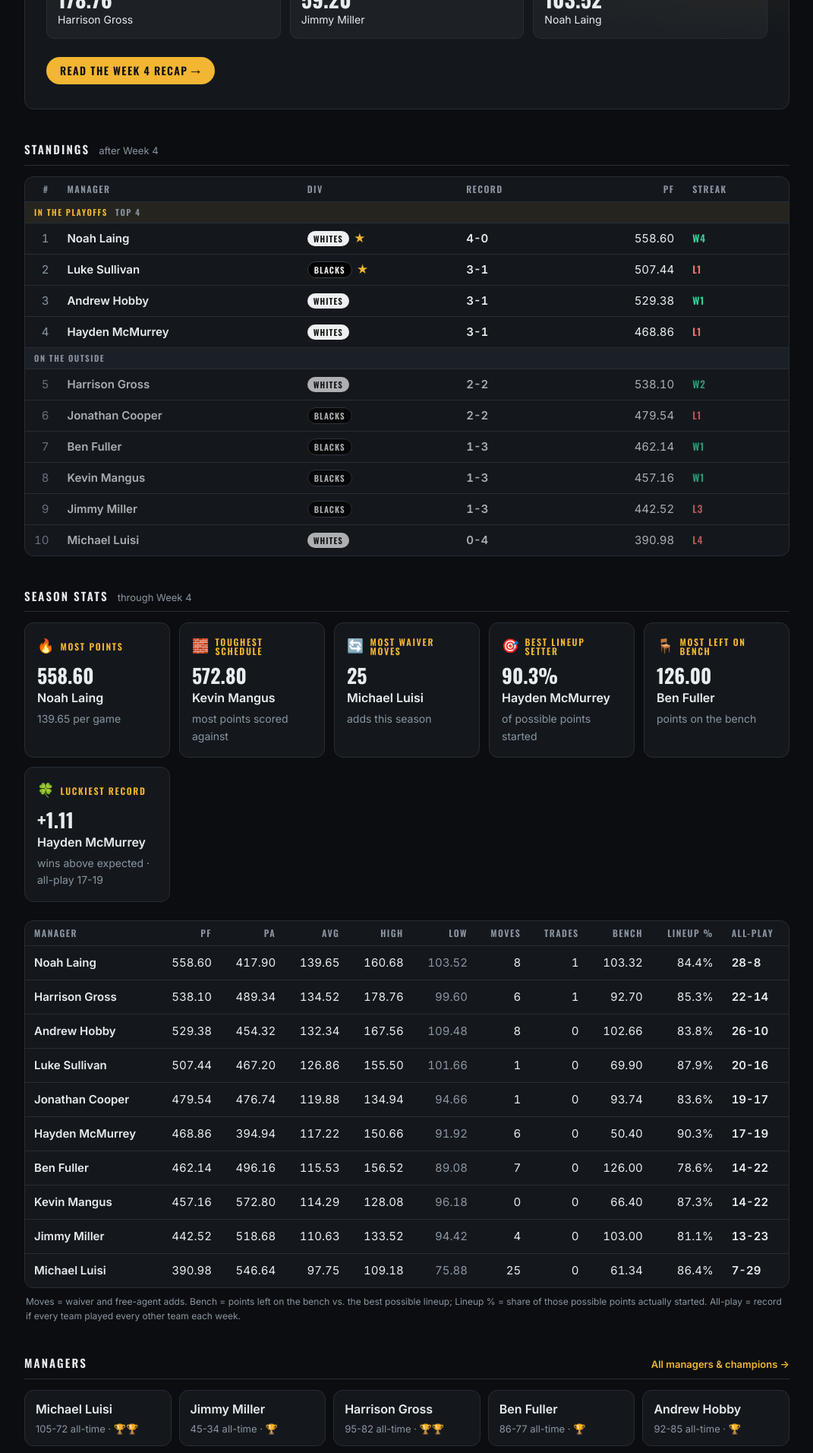
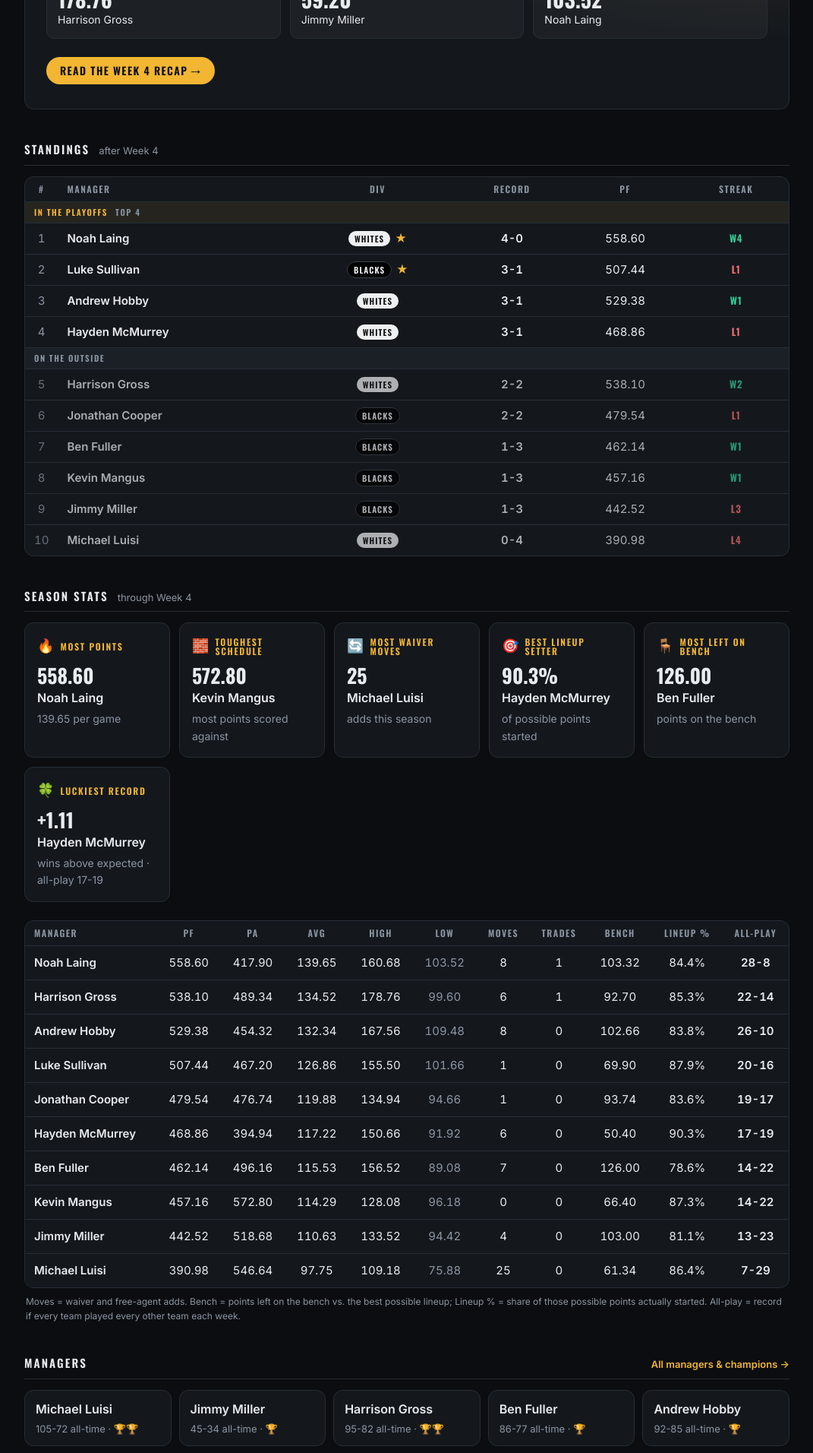
Before and after one commit to harrisongross17/fantasy_recap, a Jekyll site: the page built from index.md, in a window 1280 px wide. Shown: the part 348-2260 px from the top of the page at 76% size, without its empty margins (104-1175 px from the left). Built offline with Jekyll 4.4.1, drawn with Linux system fonts in a browser that asks for light colours.

Commit message:
Tables: centered stat columns; swipeable season stats on phones
- Headings and values centered in stat columns; names and players
  left-aligned
- Season Stats shows every column on phones, scrolls sideways with the
  name column pinned, plus a swipe hint

Co-Authored-By: Claude Opus 5.5 <noreply@anthropic.com>

```diff
--- a/_includes/season-stats.html
+++ b/_includes/season-stats.html
@@ -10,10 +10,11 @@
   </div>
 {%- endfor %}
 </div>
+<p class="scroll-hint muted">Swipe the table for more stats →</p>
 <div class="table-wrap season-table">
 <table class="standings">
   <thead>
-    <tr><th>{% if site.primary_label == "team" %}Team{% else %}Manager{% endif %}</th><th class="num">PF</th><th class="num">PA</th><th class="num hide-sm">Avg</th><th class="num hide-sm">High</th><th class="num hide-sm">Low</th><th class="num">Moves</th><th class="num hide-sm">Trades</th><th class="num hide-sm">Bench</th><th class="num hide-sm">Lineup %</th><th class="hide-sm">All-play</th></tr>
+    <tr><th class="txt">{% if site.primary_label == "team" %}Team{% else %}Manager{% endif %}</th><th class="num">PF</th><th class="num">PA</th><th class="num">Avg</th><th class="num">High</th><th class="num">Low</th><th class="num">Moves</th><th class="num">Trades</th><th class="num">Bench</th><th class="num">Lineup %</th><th>All-play</th></tr>
   </thead>
   <tbody>
   {%- for r in ss.table %}
@@ -22,14 +23,14 @@
       <td><a class="mgr" href="{{ '/managers/' | append: ms | append: '.html' | relative_url }}">{% if site.primary_label == "team" and r.team %}{{ r.team }}{% else %}{{ r.manager }}{% endif %}</a>{% if site.primary_label == "team" and r.team %}<span class="team">{{ r.manager }}</span>{% endif %}</td>
       <td class="num">{{ r.pf }}</td>
       <td class="num">{{ r.pa }}</td>
-      <td class="num hide-sm">{{ r.avg }}</td>
-      <td class="num hide-sm">{{ r.high }}</td>
-      <td class="num hide-sm muted">{{ r.low }}</td>
+      <td class="num">{{ r.avg }}</td>
+      <td class="num">{{ r.high }}</td>
+      <td class="num muted">{{ r.low }}</td>
       <td class="num">{{ r.moves }}</td>
-      <td class="num hide-sm">{{ r.trades }}</td>
-      <td class="num hide-sm">{{ r.bench }}</td>
-      <td class="num hide-sm">{{ r.efficiency }}%</td>
-      <td class="hide-sm record">{{ r.all_play }}</td>
+      <td class="num">{{ r.trades }}</td>
+      <td class="num">{{ r.bench }}</td>
+      <td class="num">{{ r.efficiency }}%</td>
+      <td class="record">{{ r.all_play }}</td>
     </tr>
   {%- endfor %}
   </tbody>
--- a/_includes/standings.html
+++ b/_includes/standings.html
@@ -1,7 +1,7 @@
 <div class="table-wrap">
 <table class="standings{% if compact %} compact{% endif %}">
   <thead>
-    <tr><th class="num">#</th><th>{% if site.primary_label == "team" %}Team{% else %}Manager{% endif %}</th>{% unless site.show_divisions == false %}<th class="hide-sm">Div</th>{% endunless %}<th>Record</th><th class="num">PF</th>{% unless compact %}<th class="num hide-sm">PA</th>{% endunless %}<th>Streak</th>{% unless compact %}<th class="hide-sm">Form</th><th class="num hide-sm">Power</th>{% endunless %}</tr>
+    <tr><th class="num">#</th><th class="txt">{% if site.primary_label == "team" %}Team{% else %}Manager{% endif %}</th>{% unless site.show_divisions == false %}<th class="hide-sm">Div</th>{% endunless %}<th>Record</th><th class="num">PF</th>{% unless compact %}<th class="num hide-sm">PA</th>{% endunless %}<th>Streak</th>{% unless compact %}<th class="hide-sm">Form</th><th class="num hide-sm">Power</th>{% endunless %}</tr>
   </thead>
   <tbody>
   {%- assign first_out = wd.playoff_teams | plus: 1 -%}
--- a/_layouts/managers.html
+++ b/_layouts/managers.html
@@ -21,7 +21,7 @@ layout: default
 <section class="section">
   <div class="section-head"><h2>All-Time</h2><span class="muted">regular season</span></div>
   <div class="table-wrap"><table class="standings">
-    <thead><tr><th>Manager</th><th class="hide-sm">Years</th><th>Record</th><th class="num">Win %</th><th class="num">Titles</th></tr></thead>
+    <thead><tr><th class="txt">Manager</th><th class="hide-sm">Years</th><th>Record</th><th class="num">Win %</th><th class="num">Titles</th></tr></thead>
     <tbody>
     {%- for p in L.managers %}
       <tr{% unless p.current %} class="former"{% endunless %}>
--- a/assets/css/league.css
+++ b/assets/css/league.css
@@ -276,7 +276,9 @@ h1, h2, h3 { font-family: var(--display); font-weight: 600; letter-spacing: .01e
 }
 .standings td { padding: 10px 12px; border-bottom: 1px solid var(--border); white-space: nowrap; }
 .standings tr:last-child td { border-bottom: 0; }
-.standings .num { text-align: right; font-variant-numeric: tabular-nums; }
+.standings th, .standings td { text-align: center; }
+.standings th.txt, .standings td:has(.mgr), .standings tr.group td { text-align: left; }   /* names, players, group labels read left */
+.standings .num { font-variant-numeric: tabular-nums; }
 .standings .rank { color: var(--muted); width: 1%; }
 .standings .mgr { display: block; }
 .standings .team { display: block; }
@@ -380,6 +382,11 @@ h1, h2, h3 { font-family: var(--display); font-weight: 600; letter-spacing: .01e
 .season-table { margin-top: 24px; }
 .leaders .award-stat { font-size: 26px; }
 .table-note { font-size: 12px; margin: 8px 2px 0; }
+.scroll-hint { display: none; font-size: 12px; margin: 0 2px 6px; }
+.season-table th:first-child, .season-table td:first-child {
+  position: sticky; left: 0; z-index: 1; background: var(--surface);
+  box-shadow: 1px 0 0 var(--border);
+}
 
 /* ── Manager links ────────────────────────────────────────────────────── */
 
@@ -490,6 +497,8 @@ tr.former a.mgr { color: #c4cbd3; font-weight: 500; }
 
 @media (max-width: 640px) {
   .hide-sm { display: none; }
+  .scroll-hint { display: block; }
+  .season-table th, .season-table td:first-child .mgr, .season-table td:first-child .team { white-space: nowrap; }
   .standings { font-size: 14px; }
   .standings th, .standings td { padding: 8px 5px; }
   .standings th { letter-spacing: .04em; }
```
Also changed, not shown: _layouts/manager.html (+4 -4 lines).
